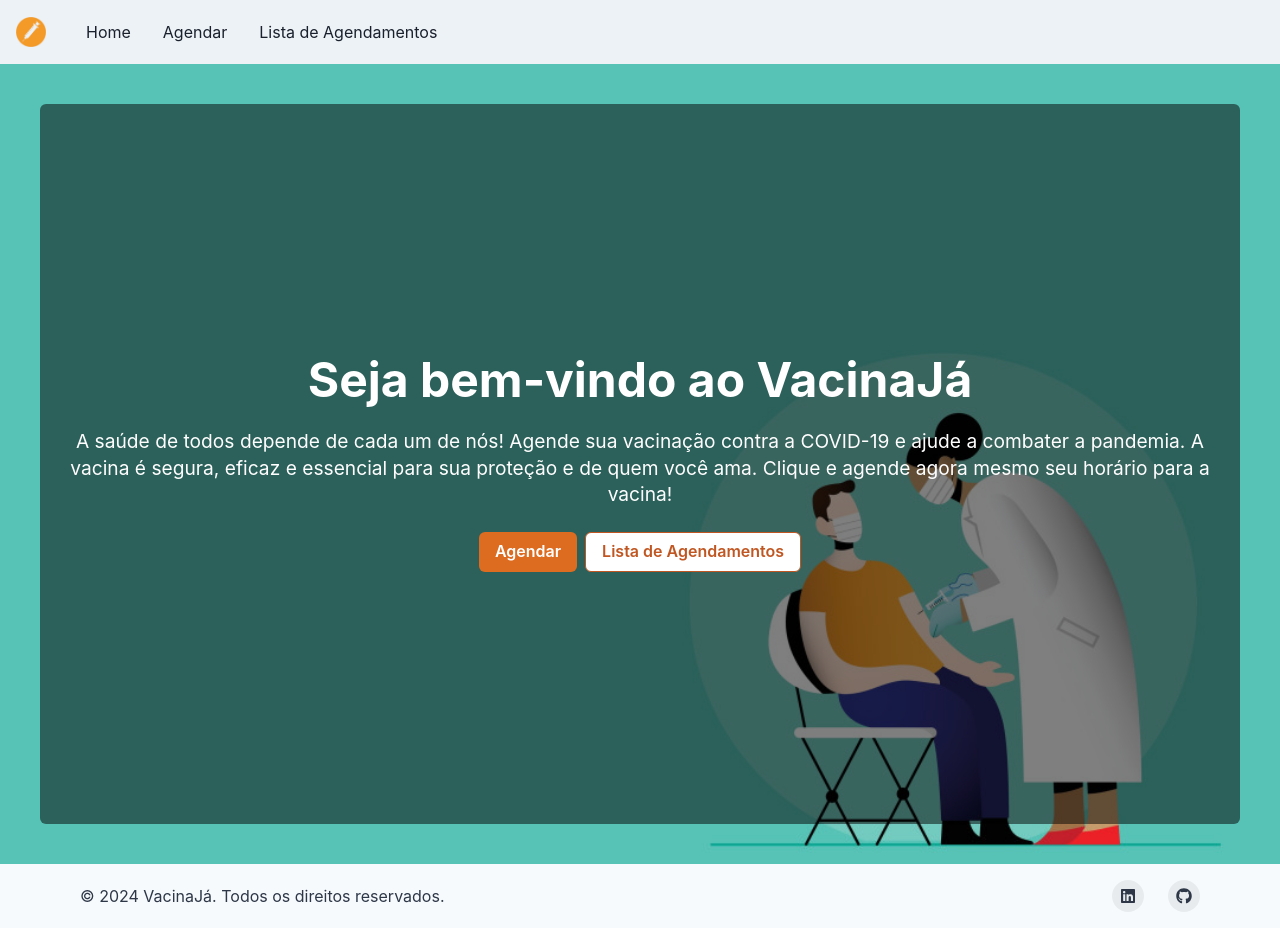
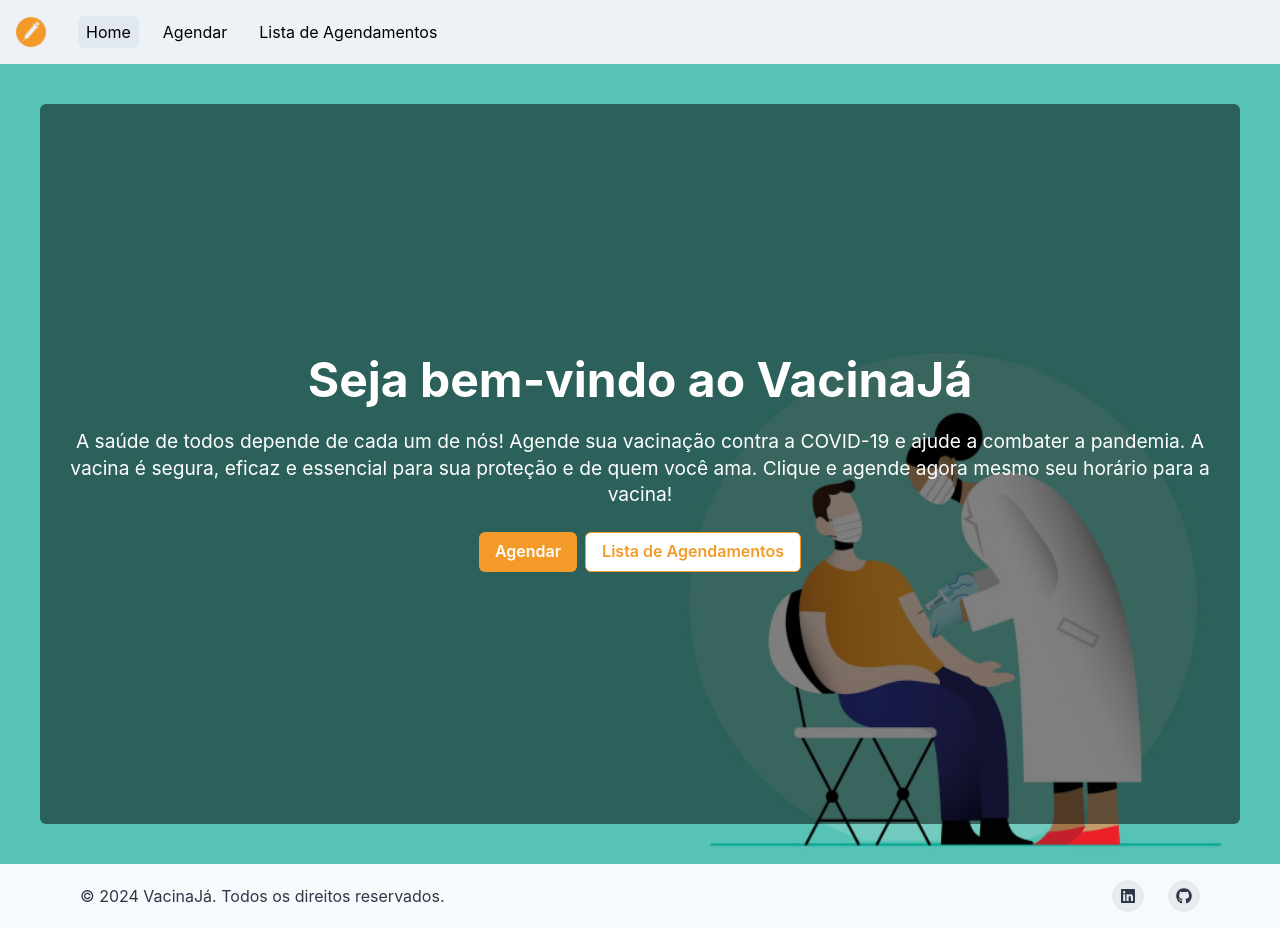
Before and after one commit to FelpSousaS/agendamento-de-vacina, a React (Vite) app in the folder apps/frontend/: page / in a window 1280 px wide. Built offline with nearby package versions, Linux system fonts and the light colour scheme.

Commit message:
melhorias

```diff
--- a/apps/frontend/package.json
+++ b/apps/frontend/package.json
@@ -15,6 +15,7 @@
     "@emotion/react": "^11.11.4",
     "@emotion/styled": "^11.11.5",
     "axios": "^1.7.2",
+    "date-fns": "^3.6.0",
     "framer-motion": "^11.3.4",
     "react": "^18.3.1",
     "react-dom": "^18.3.1",
--- a/apps/frontend/src/components/Footer.jsx
+++ b/apps/frontend/src/components/Footer.jsx
@@ -33,7 +33,7 @@ const SocialButton = ({ children, label, href }) => {
   );
 };
 
-export default function Footer() {
+const Footer = () => {
   return (
     <Box
       bg={useColorModeValue('gray.50', 'gray.900')}
@@ -63,4 +63,6 @@ export default function Footer() {
       </Container>
     </Box>
   );
-}
+};
+
+export default Footer;
--- a/apps/frontend/src/components/Hero.jsx
+++ b/apps/frontend/src/components/Hero.jsx
@@ -59,17 +59,20 @@ const Hero = () => {
         </Text>
         <HStack spacing={{ base: 0, sm: 2 }} flexWrap="wrap">
           <Button
-            colorScheme="orange"
-            variant="solid"
+            bg="rgba(244,154,40,1)"
+            color="white"
+            _hover={{ bg: 'rgba(244,154,40,0.8)' }}
             onClick={() => navigate('/agendamentos/novo')}
           >
             Agendar
           </Button>
 
           <Button
-            colorScheme="orange"
+            bg={'white'}
+            color="rgba(244,154,40,1)"
             variant="outline"
-            backgroundColor={'white'}
+            borderColor="rgba(244,154,40,1)"
+            _hover={{ bg: 'rgba(244,244,244,255)' }}
             onClick={() => navigate('/agendamentos')}
           >
             Lista de Agendamentos
--- a/apps/frontend/src/components/NavBar.jsx
+++ b/apps/frontend/src/components/NavBar.jsx
@@ -1,3 +1,4 @@
+import React from 'react';
 import {
   Box,
   Flex,
@@ -10,6 +11,7 @@ import {
 } from '@chakra-ui/react';
 import { HamburgerIcon, CloseIcon } from '@chakra-ui/icons';
 import icon from '../assets/icon.png';
+import { useLocation } from 'react-router-dom';
 
 const Links = [
   { name: 'Home', path: '/' },
@@ -17,7 +19,11 @@ const Links = [
   { name: 'Lista de Agendamentos', path: '/agendamentos' },
 ];
 
-const NavLink = ({ children, href }) => (
+const NavLink = ({ children, href }) => {
+  const location = useLocation();
+  const isActive = location.pathname === href;
+
+  return (
     <Link
       px={2}
       py={1}
@@ -26,13 +32,16 @@ const NavLink = ({ children, href }) => (
         textDecoration: 'none',
         bg: useColorModeValue('gray.200', 'gray.700'),
       }}
+      bg={isActive ? 'gray.200' : 'transparent'}
+      color={isActive ? 'black' : 'black'}
       href={href}
     >
       {children}
     </Link>
   );
+};
 
-export default function Navbar() {
+const Navbar = () => {
   const { isOpen, onOpen, onClose } = useDisclosure();
 
   return (
@@ -80,4 +89,6 @@ export default function Navbar() {
       </Box>
     </>
   );
-}
+};
+
+export default Navbar;
--- a/apps/frontend/vite.config.js
+++ b/apps/frontend/vite.config.js
@@ -1,7 +1,7 @@
-import { defineConfig } from 'vite'
-import react from '@vitejs/plugin-react-swc'
+import { defineConfig } from 'vite';
+import react from '@vitejs/plugin-react-swc';
 
 // https://vitejs.dev/config/
 export default defineConfig({
   plugins: [react()],
-})
+});
```
Also changed, not shown: 1 other file (tests, documents, lock files or other folders). Lines whose indentation alone changed are shown as unchanged.
